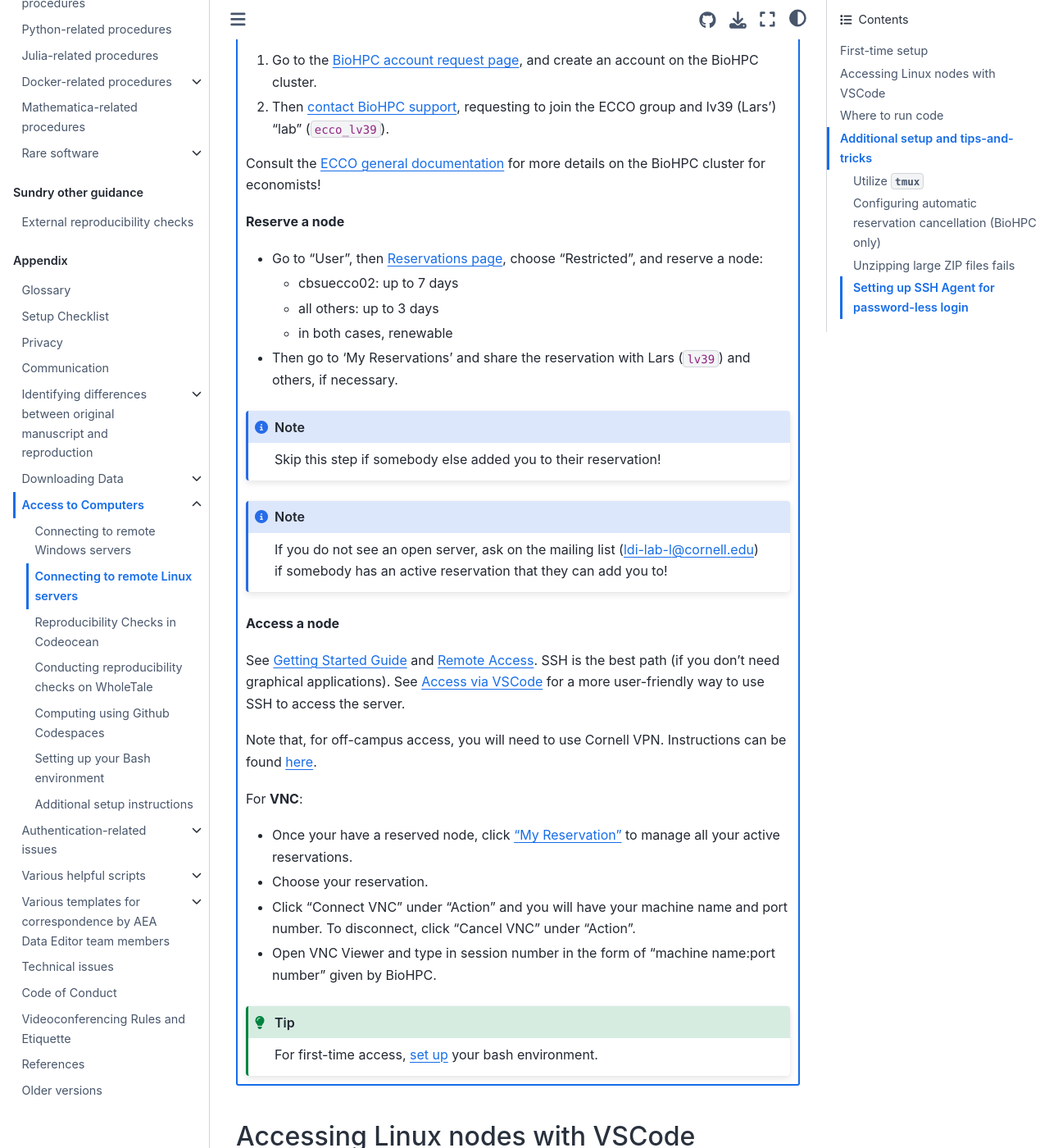
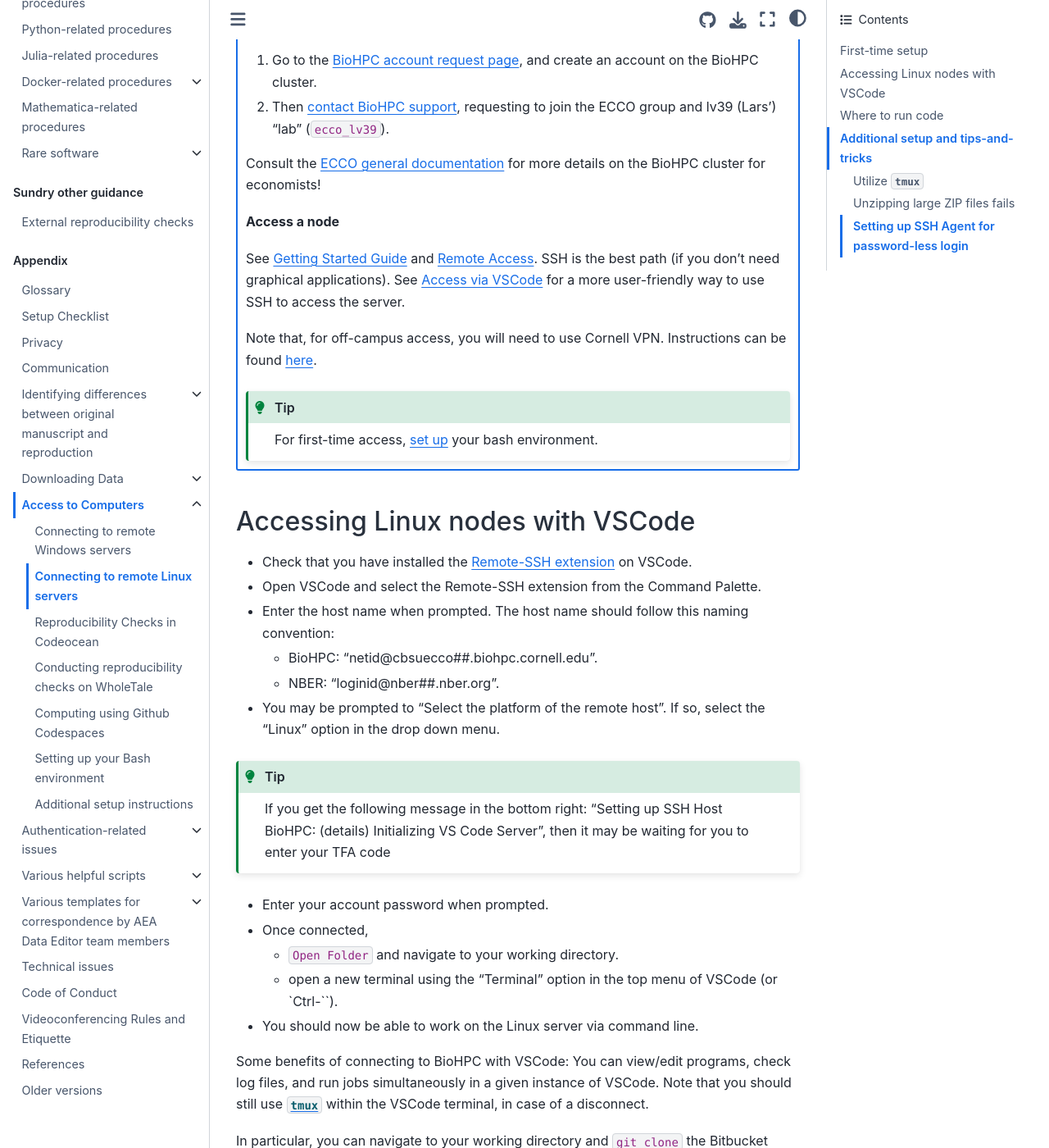
Before and after one commit to labordynamicsinstitute/ldilab-manual, a Jupyter Book: the page built from 95-15-linux-remote.md, in a window 1280 px wide and 1400 px high, scrolled down 647 px. Shown: the whole window at 82% size. Built offline with Jupyter Book 1.0.4 settings and Sphinx 7.4.7 and the Sphinx Book theme 1.1.4, drawn with Linux system fonts in a browser that asks for light colours; some of the changed text lies outside the part shown.

Commit message:
Update 95-15-linux-remote.md
Started updating the linux notes, removed VPN and reservation stuff

````diff
--- a/95-15-linux-remote.md
+++ b/95-15-linux-remote.md
@@ -33,34 +33,11 @@
 
 Consult the [ECCO general documentation](https://labordynamicsinstitute.github.io/ecco-notes/docs/biohpc/slurm-quick-start.html) for more details on the BioHPC cluster for economists!
 
-**Reserve a node**
-
-- Go to "User", then  [Reservations page](https://biohpc.cornell.edu/lab/labres.aspx), choose "Restricted", and reserve a node:
-  - cbsuecco02: up to 7 days
-  - all others: up to 3 days
-  - in both cases, renewable
-- Then go to 'My Reservations' and share the reservation with Lars (`lv39`) and others, if necessary.
-
-```{note}
-Skip this step if somebody else added you to their reservation!
-```
-
-```{note}
-If you do not see an open server, ask on the mailing list (ldi-lab-l@cornell.edu) if somebody has an active reservation that they can add you to!
-```
-
 **Access a node**
 
 See [Getting Started Guide](https://biohpc.cornell.edu/lab/userguide.aspx?a=quickstart) and [Remote Access](https://biohpc.cornell.edu/lab/doc/Remote_access.pdf). SSH is the best path (if you don't need graphical applications). See [Access via VSCode](linux-vscode) for a more user-friendly way to use SSH to access the server.
 
 Note that, for off-campus access, you will need to use Cornell VPN. Instructions can be found [here](https://it.cornell.edu/cuvpn).
-
-For **VNC**:
-
-- Once your have a reserved node, click ["My Reservation"](https://biohpc.cornell.edu/lab/labresman.aspx) to manage all your active reservations.
-- Choose your reservation.
-- Click "Connect VNC" under "Action" and you will have your machine name and port number. To disconnect, click "Cancel VNC" under "Action".
-- Open VNC Viewer and type in session number in the form of "machine name:port number" given by BioHPC.
 
 ```{tip}
 
@@ -95,7 +72,7 @@
 - You may be prompted to "Select the platform of the remote host". If so, select the "Linux" option in the drop down menu.
 
 ```{tip}
-For this to work on BioHPC, verify that you have a valid reservation and an active VPN!
+If you get the following message in the bottom right: "Setting up SSH Host BioHPC: (details) Initializing VS Code Server", then it may be waiting for you to enter your TFA code
 ```
 
 - Enter your account password when prompted.
@@ -161,76 +138,6 @@
 3. If you forgot what session, `tmux ls`
 
 To save the output of a `tmux` session to a file, see [https://unix.stackexchange.com/questions/26548/write-all-tmux-scrollback-to-a-file](https://unix.stackexchange.com/questions/26548/write-all-tmux-scrollback-to-a-file).
-
-
-### Configuring automatic reservation cancellation (BioHPC only)
-
-If you use the BioHPC reservation system, it helps others if at the end of a long-running job, your reservation is cancelled as soon as possible. One way to do this is to add the following to the scripts you are running:
-
-
-
-
-::::{tab-set}
-
-
-:::{tab-item}  Stata
-
-```stata
-// Use the code below at the bottom of the Stata "main" or
-// "master" script to automatically sign out
-
-shell /programs/bin/labutils/endres.pl
-```
-
-
-:::
-
-:::{tab-item} R
-
-```r
-# Add to end of main or last script.
-system("/programs/bin/labutils/endres.pl")
-```
-
-
-:::
-
-:::{tab-item} Matlab
-
-```
-%Use code below at end of MATLAB main script, or last script, to automatically sign out
-
-system("/programs/bin/labutils/endres.pl")
-```
-
-
-:::
-
-:::{tab-item}  Python
-
-```python
-# Use code below at bottom of Python/Anaconda script
-# to automatically sign out
-
-import os
-
-os.system("/programs/bin/labutils/endres.pl")
-```
-
-:::
-
-
-:::{tab-item}  Bash
-
-```bash
-#Use the code below at the bottom of the bash "main" or
-# "master" script to automatically sign out
-/programs/bin/labutils/endres.pl
-```
-
-:::
-
-::::
 
 ### Unzipping large ZIP files fails
 
````
